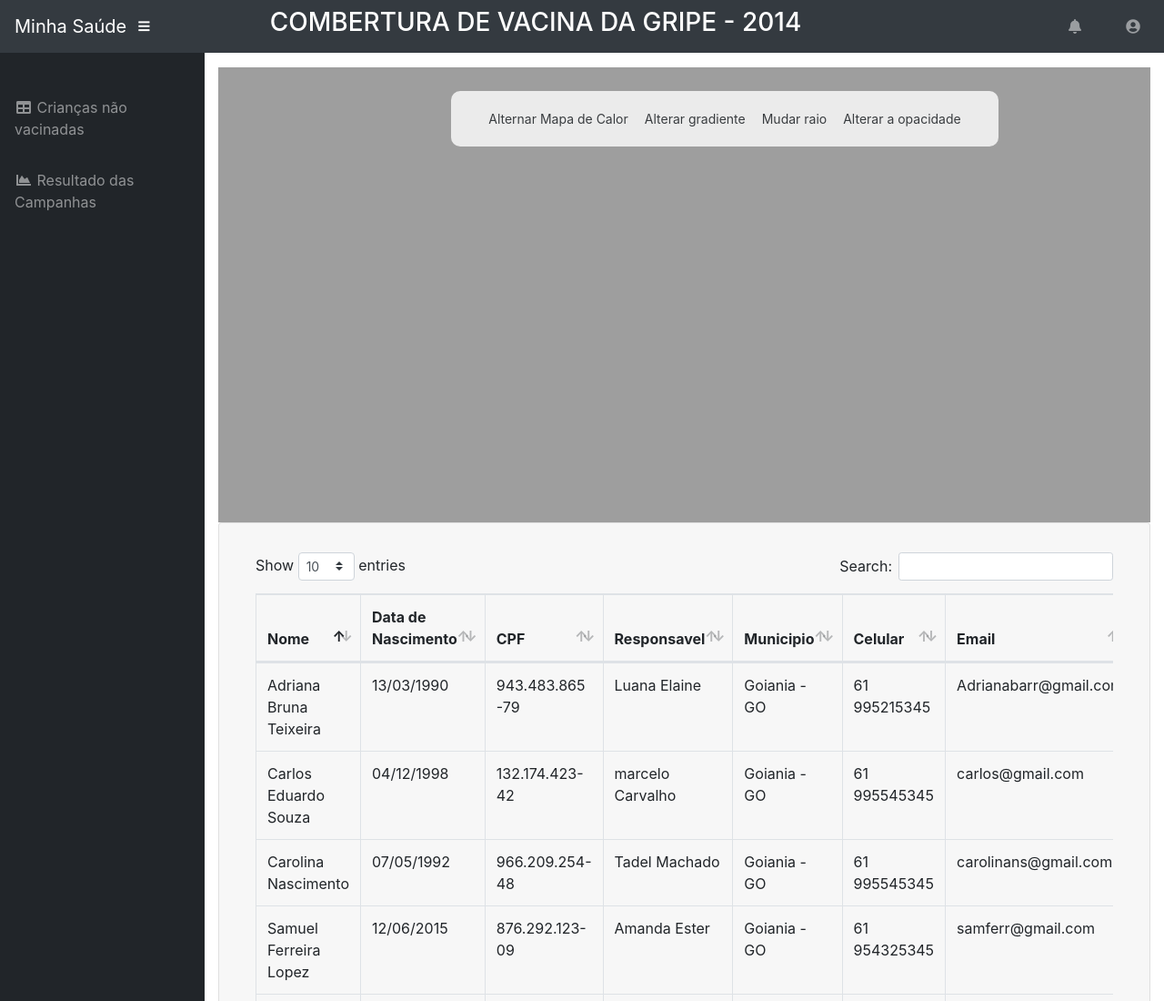
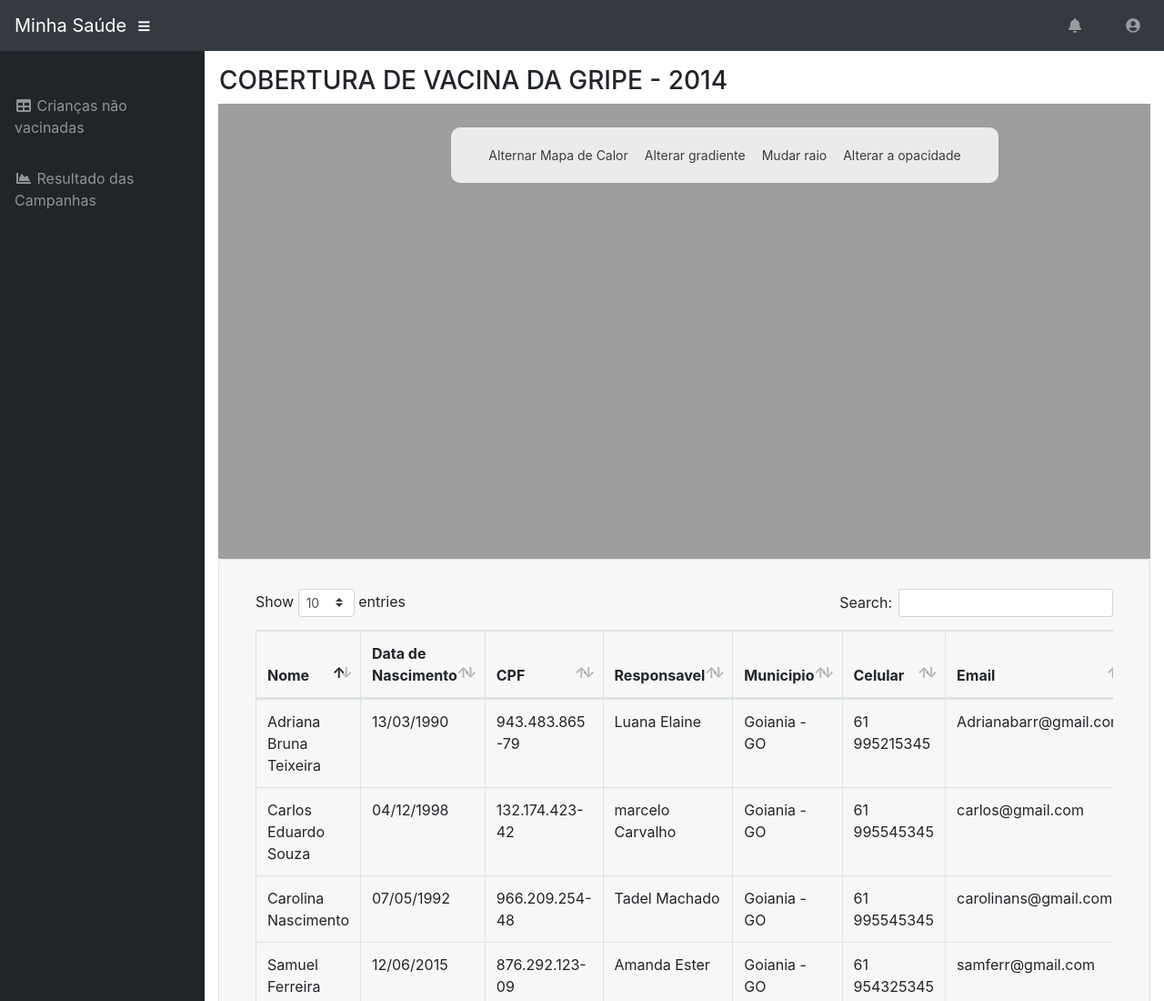
Before and after one commit to samuelflopes/hackaspace, a website with bundled scripts: page Versao-web/index.html in a window 1280 px wide. Shown: the top 1100 px of the page at 91% size. Built offline with nearby package versions, Linux system fonts and the light colour scheme; files whose address does not match are found by name.

Commit message:
Atualização do mapa

```diff
--- a/Versao-web/index.html
+++ b/Versao-web/index.html
@@ -32,9 +32,7 @@
         <i class="fas fa-bars"></i>
 
       </button>
-      <div class="mx-auto" >
-          <h3 class=" text-white bg-dark"> COMBERTURA DE VACINA DA GRIPE - 2014 </h3>
-      </div>
+
 
       <!-- Navbar Search - PESQUISA -->
       <form class="d-none d-md-inline-block form-inline ml-auto mr-0 mr-md-3 my-2 my-md-0">
@@ -100,7 +98,9 @@
       </ul>
 
       <div id="content-wrapper">
-
+        <div class="mx-auto" >
+            <h3 class="ml-3"> COBERTURA DE VACINA DA GRIPE - 2014 </h3>
+        </div>
         <div class="container-fluid">
                                             <!-- MAPA  DE REGIÕES -->
   <div class="button">
```
